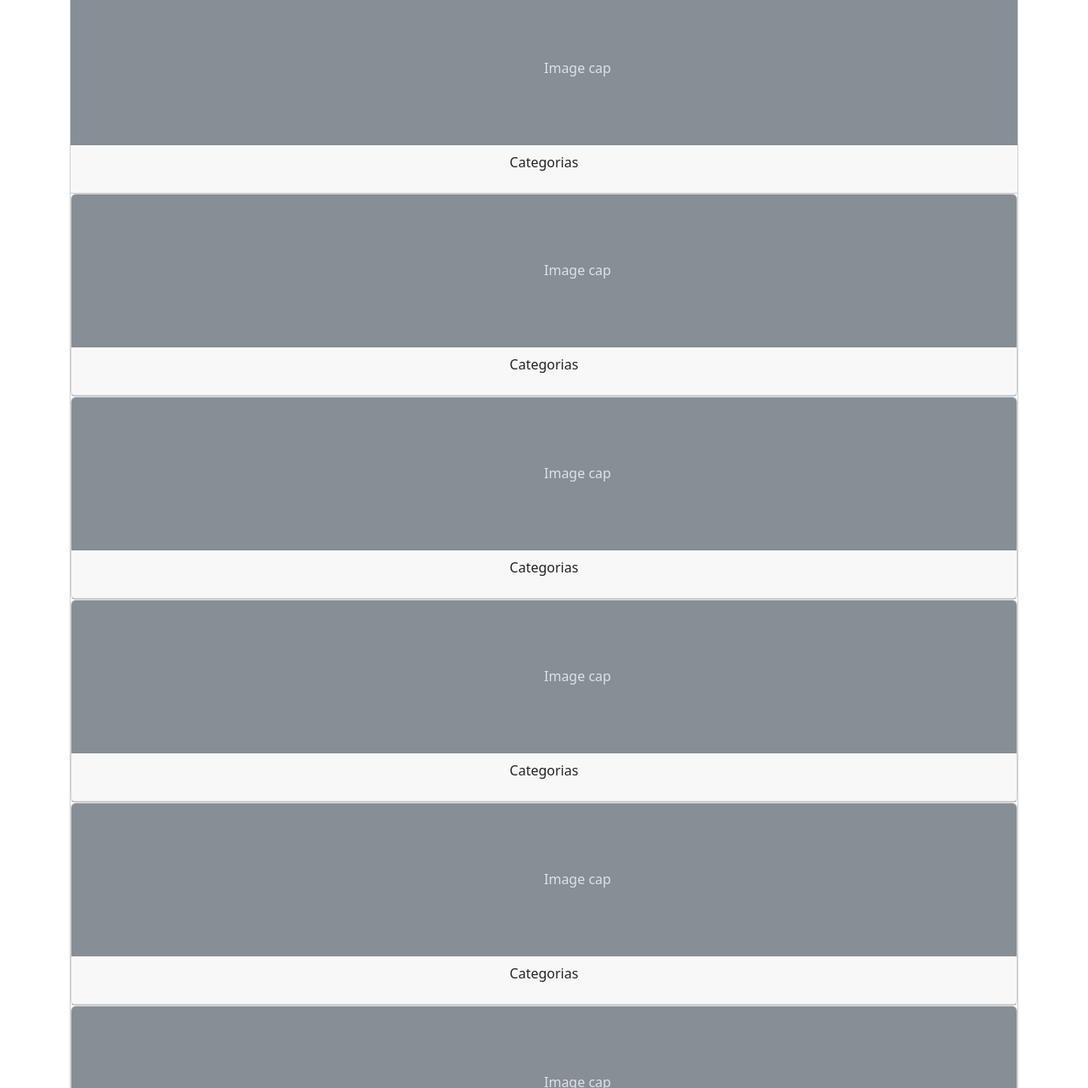
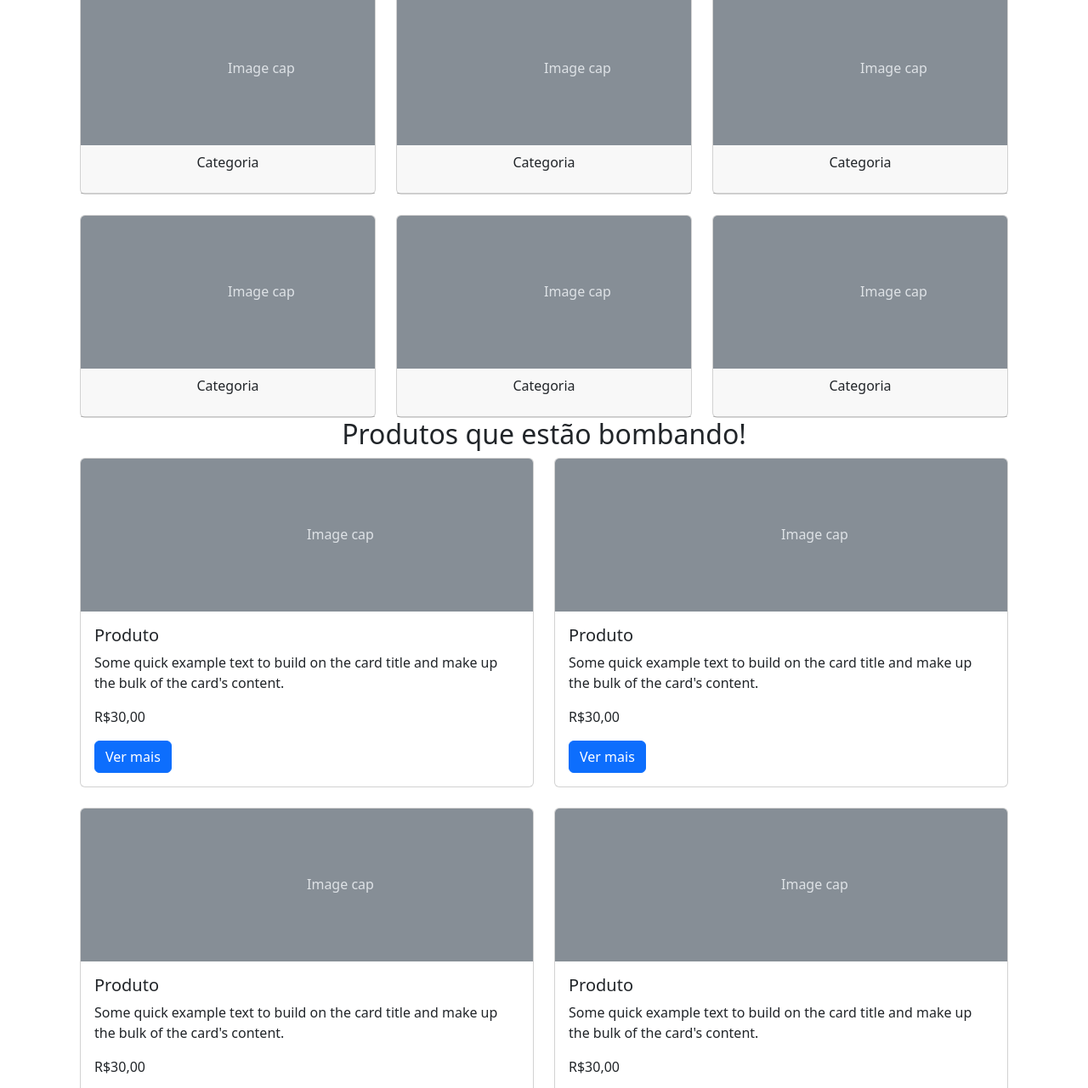
Before and after one commit to GustavoBento/projeto-meteora, a plain HTML site: page index.html in a window 1280 px wide. Shown: the part 512-1793 px from the top of the page at 85% size. Drawn offline with nearby package versions, Linux system fonts and the light colour scheme.

Commit message:
colocando grid no bootstrap

```diff
--- a/index.html
+++ b/index.html
@@ -1,16 +1,21 @@
 <!DOCTYPE html>
 <html lang="pt-br">
+
 <head>
     <meta charset="UTF-8">
     <meta name="viewport" content="width=device-width, initial-scale=1.0">
     <title>Meteora</title>
-    <link href="https://cdn.jsdelivr.net/npm/bootstrap@5.3.2/dist/css/bootstrap.min.css" rel="stylesheet" integrity="sha384-T3c6CoIi6uLrA9TneNEoa7RxnatzjcDSCmG1MXxSR1GAsXEV/Dwwykc2MPK8M2HN" crossorigin="anonymous">
+    <link href="https://cdn.jsdelivr.net/npm/bootstrap@5.3.2/dist/css/bootstrap.min.css" rel="stylesheet"
+        integrity="sha384-T3c6CoIi6uLrA9TneNEoa7RxnatzjcDSCmG1MXxSR1GAsXEV/Dwwykc2MPK8M2HN" crossorigin="anonymous">
 </head>
+
 <body>
+
     <nav class="navbar navbar-expand-md bg-body-tertiary">
       <div class="container-fluid">
         <a class="navbar-brand" href="#">Meteora</a>
-          <button class="navbar-toggler" type="button" data-bs-toggle="collapse" data-bs-target="#navbarSupportedContent" aria-controls="navbarSupportedContent" aria-expanded="false" aria-label="Toggle navigation">
+        <button class="navbar-toggler" type="button" data-bs-toggle="collapse" data-bs-target="#navbarSupportedContent"
+          aria-controls="navbarSupportedContent" aria-expanded="false" aria-label="Toggle navigation">
           <span class="navbar-toggler-icon"></span>
         </button>
         <div class="collapse navbar-collapse" id="navbarSupportedContent">
@@ -25,7 +30,7 @@
               <a class="nav-link" href="#">Novidades</a>
             </li>
             <li class="nav-item">
-                <a class="nav-link" href="#">Promoções</a>
+              <a class="nav-link" href="#">Promoção</a>
             </li>
           </ul>
           <form class="d-flex" role="search">
@@ -38,27 +43,48 @@
 
     <div id="carouselExampleCaptions" class="carousel slide" data-bs-ride="carousel">
       <div class="carousel-indicators">
-          <button type="button" data-bs-target="#carouselExampleCaptions" data-bs-slide-to="0" class="active" aria-current="true" aria-label="Slide 1"></button>
-          <button type="button" data-bs-target="#carouselExampleCaptions" data-bs-slide-to="1" aria-label="Slide 2"></button>
-          <button type="button" data-bs-target="#carouselExampleCaptions" data-bs-slide-to="2" aria-label="Slide 3"></button>
+        <button type="button" data-bs-target="#carouselExampleCaptions" data-bs-slide-to="0" class="active"
+          aria-current="true" aria-label="Slide 1"></button>
+        <button type="button" data-bs-target="#carouselExampleCaptions" data-bs-slide-to="1"
+          aria-label="Slide 2"></button>
+        <button type="button" data-bs-target="#carouselExampleCaptions" data-bs-slide-to="2"
+          aria-label="Slide 3"></button>
       </div>
       <div class="carousel-inner">
         <div class="carousel-item active">
-            <svg class="bd-placeholder-img bd-placeholder-img-lg d-block w-100" width="800" height="400" xmlns="http://www.w3.org/2000/svg" role="img" aria-label="Placeholder: First slide" preserveAspectRatio="xMidYMid slice" focusable="false"><title>Placeholder</title><rect width="100%" height="100%" fill="#777"></rect><text x="50%" y="50%" fill="#555" dy=".3em">First slide</text></svg>
+          <svg class="bd-placeholder-img bd-placeholder-img-lg d-block w-100" width="800" height="400"
+            xmlns="http://www.w3.org/2000/svg" role="img" aria-label="Placeholder: First slide"
+            preserveAspectRatio="xMidYMid slice" focusable="false">
+            <title>Placeholder</title>
+            <rect width="100%" height="100%" fill="#777"></rect><text x="50%" y="50%" fill="#555" dy=".3em">First
+              slide</text>
+          </svg>
           <div class="carousel-caption d-none d-md-block">
             <h5>First slide label</h5>
             <p>Some representative placeholder content for the first slide.</p>
           </div>
         </div>
         <div class="carousel-item">
-            <svg class="bd-placeholder-img bd-placeholder-img-lg d-block w-100" width="800" height="400" xmlns="http://www.w3.org/2000/svg" role="img" aria-label="Placeholder: Second slide" preserveAspectRatio="xMidYMid slice" focusable="false"><title>Placeholder</title><rect width="100%" height="100%" fill="#666"></rect><text x="50%" y="50%" fill="#444" dy=".3em">Second slide</text></svg>
+          <svg class="bd-placeholder-img bd-placeholder-img-lg d-block w-100" width="800" height="400"
+            xmlns="http://www.w3.org/2000/svg" role="img" aria-label="Placeholder: Second slide"
+            preserveAspectRatio="xMidYMid slice" focusable="false">
+            <title>Placeholder</title>
+            <rect width="100%" height="100%" fill="#666"></rect><text x="50%" y="50%" fill="#444" dy=".3em">Second
+              slide</text>
+          </svg>
           <div class="carousel-caption d-none d-md-block">
             <h5>Second slide label</h5>
             <p>Some representative placeholder content for the second slide.</p>
           </div>
         </div>
         <div class="carousel-item">
-            <svg class="bd-placeholder-img bd-placeholder-img-lg d-block w-100" width="800" height="400" xmlns="http://www.w3.org/2000/svg" role="img" aria-label="Placeholder: Third slide" preserveAspectRatio="xMidYMid slice" focusable="false"><title>Placeholder</title><rect width="100%" height="100%" fill="#555"></rect><text x="50%" y="50%" fill="#333" dy=".3em">Third slide</text></svg>
+          <svg class="bd-placeholder-img bd-placeholder-img-lg d-block w-100" width="800" height="400"
+            xmlns="http://www.w3.org/2000/svg" role="img" aria-label="Placeholder: Third slide"
+            preserveAspectRatio="xMidYMid slice" focusable="false">
+            <title>Placeholder</title>
+            <rect width="100%" height="100%" fill="#555"></rect><text x="50%" y="50%" fill="#333" dy=".3em">Third
+              slide</text>
+          </svg>
           <div class="carousel-caption d-none d-md-block">
             <h5>Third slide label</h5>
             <p>Some representative placeholder content for the third slide.</p>
@@ -75,116 +101,224 @@
       </button>
     </div>
 
-      <h2 class="text-center">Busque por categorias:</h2>
+    <h2 class="text-center">Busque por categoria:</h2>
 
-      <div class="container">
-        <div class="card" >
-          <svg class="bd-placeholder-img card-img-top" width="100%" height="180" xmlns="http://www.w3.org/2000/svg" role="img" aria-label="Placeholder: Image cap" preserveAspectRatio="xMidYMid slice" focusable="false"><title>Placeholder</title><rect width="100%" height="100%" fill="#868e96"></rect><text x="50%" y="50%" fill="#dee2e6" dy=".3em">Image cap</text></svg>
+    <div class="container row mx-auto g-4">
+
+      <div class="col-6 col-md-4 col-xxl-2">
+        <div class="card">
+          <svg class="bd-placeholder-img card-img-top" width="100%" height="180" xmlns="http://www.w3.org/2000/svg"
+            role="img" aria-label="Placeholder: Image cap" preserveAspectRatio="xMidYMid slice" focusable="false">
+            <title>Placeholder</title>
+            <rect width="100%" height="100%" fill="#868e96"></rect>
+            <text x="50%" y="50%" fill="#dee2e6" dy=".3em">Image cap</text>
+          </svg>
           <div class="card-header">
-            <p class="text-center">Categorias</p>
+            <p class="text-center">
+              Categoria
+            </p>
           </div>
-          <div class="card">
-            <svg class="bd-placeholder-img card-img-top" width="100%" height="180" xmlns="http://www.w3.org/2000/svg" role="img" aria-label="Placeholder: Image cap" preserveAspectRatio="xMidYMid slice" focusable="false"><title>Placeholder</title><rect width="100%" height="100%" fill="#868e96"></rect><text x="50%" y="50%" fill="#dee2e6" dy=".3em">Image cap</text></svg>
-            <div class="card-header">
-              <p class="text-center">Categorias</p>
-            </div>
-          </div>
-          <div class="card">
-            <svg class="bd-placeholder-img card-img-top" width="100%" height="180" xmlns="http://www.w3.org/2000/svg" role="img" aria-label="Placeholder: Image cap" preserveAspectRatio="xMidYMid slice" focusable="false"><title>Placeholder</title><rect width="100%" height="100%" fill="#868e96"></rect><text x="50%" y="50%" fill="#dee2e6" dy=".3em">Image cap</text></svg>
-            <div class="card-header">
-              <p class="text-center">Categorias</p>
-            </div>
-          </div>
-          <div class="card">
-            <svg class="bd-placeholder-img card-img-top" width="100%" height="180" xmlns="http://www.w3.org/2000/svg" role="img" aria-label="Placeholder: Image cap" preserveAspectRatio="xMidYMid slice" focusable="false"><title>Placeholder</title><rect width="100%" height="100%" fill="#868e96"></rect><text x="50%" y="50%" fill="#dee2e6" dy=".3em">Image cap</text></svg>
-            <div class="card-header">
-              <p class="text-center">Categorias</p>
-            </div>
-          </div>
-          <div class="card">
-            <svg class="bd-placeholder-img card-img-top" width="100%" height="180" xmlns="http://www.w3.org/2000/svg" role="img" aria-label="Placeholder: Image cap" preserveAspectRatio="xMidYMid slice" focusable="false"><title>Placeholder</title><rect width="100%" height="100%" fill="#868e96"></rect><text x="50%" y="50%" fill="#dee2e6" dy=".3em">Image cap</text></svg>
-            <div class="card-header">
-              <p class="text-center">Categorias</p>
-            </div>
-          </div>
-          <div class="card">
-            <svg class="bd-placeholder-img card-img-top" width="100%" height="180" xmlns="http://www.w3.org/2000/svg" role="img" aria-label="Placeholder: Image cap" preserveAspectRatio="xMidYMid slice" focusable="false"><title>Placeholder</title><rect width="100%" height="100%" fill="#868e96"></rect><text x="50%" y="50%" fill="#dee2e6" dy=".3em">Image cap</text></svg>
-            <div class="card-header">
-              <p class="text-center">Categorias</p>
         </div>
       </div>
 
+      <div class="col-6 col-md-4 col-xxl-2">
+        <div class="card">
+          <svg class="bd-placeholder-img card-img-top" width="100%" height="180" xmlns="http://www.w3.org/2000/svg"
+            role="img" aria-label="Placeholder: Image cap" preserveAspectRatio="xMidYMid slice" focusable="false">
+            <title>Placeholder</title>
+            <rect width="100%" height="100%" fill="#868e96"></rect>
+            <text x="50%" y="50%" fill="#dee2e6" dy=".3em">Image cap</text>
+          </svg>
+          <div class="card-header">
+            <p class="text-center">
+              Categoria
+            </p>
+          </div>
+        </div>
+      </div>
+
+      <div class="col-6 col-md-4 col-xxl-2">
+        <div class="card">
+          <svg class="bd-placeholder-img card-img-top" width="100%" height="180" xmlns="http://www.w3.org/2000/svg"
+            role="img" aria-label="Placeholder: Image cap" preserveAspectRatio="xMidYMid slice" focusable="false">
+            <title>Placeholder</title>
+            <rect width="100%" height="100%" fill="#868e96"></rect>
+            <text x="50%" y="50%" fill="#dee2e6" dy=".3em">Image cap</text>
+          </svg>
+          <div class="card-header">
+            <p class="text-center">
+              Categoria
+            </p>
+          </div>
+        </div>
+      </div>
+
+      <div class="col-6 col-md-4 col-xxl-2">
+        <div class="card">
+          <svg class="bd-placeholder-img card-img-top" width="100%" height="180" xmlns="http://www.w3.org/2000/svg"
+            role="img" aria-label="Placeholder: Image cap" preserveAspectRatio="xMidYMid slice" focusable="false">
+            <title>Placeholder</title>
+            <rect width="100%" height="100%" fill="#868e96"></rect>
+            <text x="50%" y="50%" fill="#dee2e6" dy=".3em">Image cap</text>
+          </svg>
+          <div class="card-header">
+            <p class="text-center">
+              Categoria
+            </p>
+          </div>
+        </div>
+      </div>
+
+      <div class="col-6 col-md-4 col-xxl-2">
+        <div class="card">
+          <svg class="bd-placeholder-img card-img-top" width="100%" height="180" xmlns="http://www.w3.org/2000/svg"
+            role="img" aria-label="Placeholder: Image cap" preserveAspectRatio="xMidYMid slice" focusable="false">
+            <title>Placeholder</title>
+            <rect width="100%" height="100%" fill="#868e96"></rect>
+            <text x="50%" y="50%" fill="#dee2e6" dy=".3em">Image cap</text>
+          </svg>
+          <div class="card-header">
+            <p class="text-center">
+              Categoria
+            </p>
+          </div>
+        </div>
+      </div>
+
+      <div class="col-6 col-md-4 col-xxl-2">
+        <div class="card">
+          <svg class="bd-placeholder-img card-img-top" width="100%" height="180" xmlns="http://www.w3.org/2000/svg"
+            role="img" aria-label="Placeholder: Image cap" preserveAspectRatio="xMidYMid slice" focusable="false">
+            <title>Placeholder</title>
+            <rect width="100%" height="100%" fill="#868e96"></rect>
+            <text x="50%" y="50%" fill="#dee2e6" dy=".3em">Image cap</text>
+          </svg>
+          <div class="card-header">
+            <p class="text-center">
+              Categoria
+            </p>
+          </div>
+        </div>
       </div>
 
     </div>
 
     <h2 class="text-center">Produtos que estão bombando!</h2>
 
-      <div class="container">
+    <div class="container row mx-auto">
 
+        <div class="col-12 col-md-6 col-xxl-4 pb-4">
           <div class="card">
-          <svg class="bd-placeholder-img card-img-top" width="100%" height="180" xmlns="http://www.w3.org/2000/svg" role="img" aria-label="Placeholder: Image cap" preserveAspectRatio="xMidYMid slice" focusable="false"><title>Placeholder</title><rect width="100%" height="100%" fill="#868e96"></rect><text x="50%" y="50%" fill="#dee2e6" dy=".3em">Image cap</text></svg>
+            <svg class="bd-placeholder-img card-img-top" width="100%" height="180" xmlns="http://www.w3.org/2000/svg"
+              role="img" aria-label="Placeholder: Image cap" preserveAspectRatio="xMidYMid slice" focusable="false">
+              <title>Placeholder</title>
+              <rect width="100%" height="100%" fill="#868e96"></rect><text x="50%" y="50%" fill="#dee2e6" dy=".3em">Image
+                cap</text>
+            </svg>
             <div class="card-body">
               <h5 class="card-title">Produto</h5>
-            <p class="card-text">Some quick example text to build on the card title and make up the bulk of the card's content.</p>
+              <p class="card-text">Some quick example text to build on the card title and make up the bulk of the card's
+                content.</p>
               <p>R$30,00</p>
-            <a href="#" class="btn btn-primary">Comprar</a>
+              <a href="#" class="btn btn-primary">Ver mais</a>
+            </div>
           </div>
         </div>
 
+        <div class="col-12 col-md-6 col-xxl-4 pb-4">
           <div class="card">
-          <svg class="bd-placeholder-img card-img-top" width="100%" height="180" xmlns="http://www.w3.org/2000/svg" role="img" aria-label="Placeholder: Image cap" preserveAspectRatio="xMidYMid slice" focusable="false"><title>Placeholder</title><rect width="100%" height="100%" fill="#868e96"></rect><text x="50%" y="50%" fill="#dee2e6" dy=".3em">Image cap</text></svg>
+            <svg class="bd-placeholder-img card-img-top" width="100%" height="180" xmlns="http://www.w3.org/2000/svg"
+              role="img" aria-label="Placeholder: Image cap" preserveAspectRatio="xMidYMid slice" focusable="false">
+              <title>Placeholder</title>
+              <rect width="100%" height="100%" fill="#868e96"></rect><text x="50%" y="50%" fill="#dee2e6" dy=".3em">Image
+                cap</text>
+            </svg>
             <div class="card-body">
               <h5 class="card-title">Produto</h5>
-            <p class="card-text">Some quick example text to build on the card title and make up the bulk of the card's content.</p>
+              <p class="card-text">Some quick example text to build on the card title and make up the bulk of the card's
+                content.</p>
               <p>R$30,00</p>
-            <a href="#" class="btn btn-primary">Comprar</a>
+              <a href="#" class="btn btn-primary">Ver mais</a>
+            </div>
           </div>
         </div>
 
+        <div class="col-12 col-md-6 col-xxl-4 pb-4">
           <div class="card">
-          <svg class="bd-placeholder-img card-img-top" width="100%" height="180" xmlns="http://www.w3.org/2000/svg" role="img" aria-label="Placeholder: Image cap" preserveAspectRatio="xMidYMid slice" focusable="false"><title>Placeholder</title><rect width="100%" height="100%" fill="#868e96"></rect><text x="50%" y="50%" fill="#dee2e6" dy=".3em">Image cap</text></svg>
+            <svg class="bd-placeholder-img card-img-top" width="100%" height="180" xmlns="http://www.w3.org/2000/svg"
+              role="img" aria-label="Placeholder: Image cap" preserveAspectRatio="xMidYMid slice" focusable="false">
+              <title>Placeholder</title>
+              <rect width="100%" height="100%" fill="#868e96"></rect><text x="50%" y="50%" fill="#dee2e6" dy=".3em">Image
+                cap</text>
+            </svg>
             <div class="card-body">
               <h5 class="card-title">Produto</h5>
-            <p class="card-text">Some quick example text to build on the card title and make up the bulk of the card's content.</p>
+              <p class="card-text">Some quick example text to build on the card title and make up the bulk of the card's
+                content.</p>
               <p>R$30,00</p>
-            <a href="#" class="btn btn-primary">Comprar</a>
+              <a href="#" class="btn btn-primary">Ver mais</a>
+            </div>
           </div>
         </div>
 
+        <div class="col-12 col-md-6 col-xxl-4 pb-4">
           <div class="card">
-          <svg class="bd-placeholder-img card-img-top" width="100%" height="180" xmlns="http://www.w3.org/2000/svg" role="img" aria-label="Placeholder: Image cap" preserveAspectRatio="xMidYMid slice" focusable="false"><title>Placeholder</title><rect width="100%" height="100%" fill="#868e96"></rect><text x="50%" y="50%" fill="#dee2e6" dy=".3em">Image cap</text></svg>
+            <svg class="bd-placeholder-img card-img-top" width="100%" height="180" xmlns="http://www.w3.org/2000/svg"
+              role="img" aria-label="Placeholder: Image cap" preserveAspectRatio="xMidYMid slice" focusable="false">
+              <title>Placeholder</title>
+              <rect width="100%" height="100%" fill="#868e96"></rect><text x="50%" y="50%" fill="#dee2e6" dy=".3em">Image
+                cap</text>
+            </svg>
             <div class="card-body">
               <h5 class="card-title">Produto</h5>
-            <p class="card-text">Some quick example text to build on the card title and make up the bulk of the card's content.</p>
+              <p class="card-text">Some quick example text to build on the card title and make up the bulk of the card's
+                content.</p>
               <p>R$30,00</p>
-            <a href="#" class="btn btn-primary">Comprar</a>
+              <a href="#" class="btn btn-primary">Ver mais</a>
+            </div>
           </div>
         </div>
 
+        <div class="col-12 col-md-6 col-xxl-4 pb-4">
           <div class="card">
-          <svg class="bd-placeholder-img card-img-top" width="100%" height="180" xmlns="http://www.w3.org/2000/svg" role="img" aria-label="Placeholder: Image cap" preserveAspectRatio="xMidYMid slice" focusable="false"><title>Placeholder</title><rect width="100%" height="100%" fill="#868e96"></rect><text x="50%" y="50%" fill="#dee2e6" dy=".3em">Image cap</text></svg>
+            <svg class="bd-placeholder-img card-img-top" width="100%" height="180" xmlns="http://www.w3.org/2000/svg"
+              role="img" aria-label="Placeholder: Image cap" preserveAspectRatio="xMidYMid slice" focusable="false">
+              <title>Placeholder</title>
+              <rect width="100%" height="100%" fill="#868e96"></rect><text x="50%" y="50%" fill="#dee2e6" dy=".3em">Image
+                cap</text>
+            </svg>
             <div class="card-body">
               <h5 class="card-title">Produto</h5>
-            <p class="card-text">Some quick example text to build on the card title and make up the bulk of the card's content.</p>
+              <p class="card-text">Some quick example text to build on the card title and make up the bulk of the card's
+                content.</p>
               <p>R$30,00</p>
-            <a href="#" class="btn btn-primary">Comprar</a>
+              <a href="#" class="btn btn-primary">Ver mais</a>
+            </div>
           </div>
         </div>
 
+        <div class="col-12 col-md-6 col-xxl-4 pb-4">
           <div class="card">
-          <svg class="bd-placeholder-img card-img-top" width="100%" height="180" xmlns="http://www.w3.org/2000/svg" role="img" aria-label="Placeholder: Image cap" preserveAspectRatio="xMidYMid slice" focusable="false"><title>Placeholder</title><rect width="100%" height="100%" fill="#868e96"></rect><text x="50%" y="50%" fill="#dee2e6" dy=".3em">Image cap</text></svg>
+            <svg class="bd-placeholder-img card-img-top" width="100%" height="180" xmlns="http://www.w3.org/2000/svg"
+              role="img" aria-label="Placeholder: Image cap" preserveAspectRatio="xMidYMid slice" focusable="false">
+              <title>Placeholder</title>
+              <rect width="100%" height="100%" fill="#868e96"></rect><text x="50%" y="50%" fill="#dee2e6" dy=".3em">Image
+                cap</text>
+            </svg>
             <div class="card-body">
               <h5 class="card-title">Produto</h5>
-            <p class="card-text">Some quick example text to build on the card title and make up the bulk of the card's content.</p>
+              <p class="card-text">Some quick example text to build on the card title and make up the bulk of the card's
+                content.</p>
               <p>R$30,00</p>
-            <a href="#" class="btn btn-primary">Comprar</a>
+              <a href="#" class="btn btn-primary">Ver mais</a>
+            </div>
           </div>
         </div>
 
       </div>
 
-
-    <script src="https://cdn.jsdelivr.net/npm/bootstrap@5.3.2/dist/js/bootstrap.bundle.min.js" integrity="sha384-C6RzsynM9kWDrMNeT87bh95OGNyZPhcTNXj1NW7RuBCsyN/o0jlpcV8Qyq46cDfL" crossorigin="anonymous"></script>
+    <script src="https://cdn.jsdelivr.net/npm/bootstrap@5.3.0-alpha1/dist/js/bootstrap.bundle.min.js"
+      integrity="sha384-w76AqPfDkMBDXo30jS1Sgez6pr3x5MlQ1ZAGC+nuZB+EYdgRZgiwxhTBTkF7CXvN"
+      crossorigin="anonymous"></script>
   </body>
 </html>
```
Lines whose indentation alone changed are shown as unchanged.
